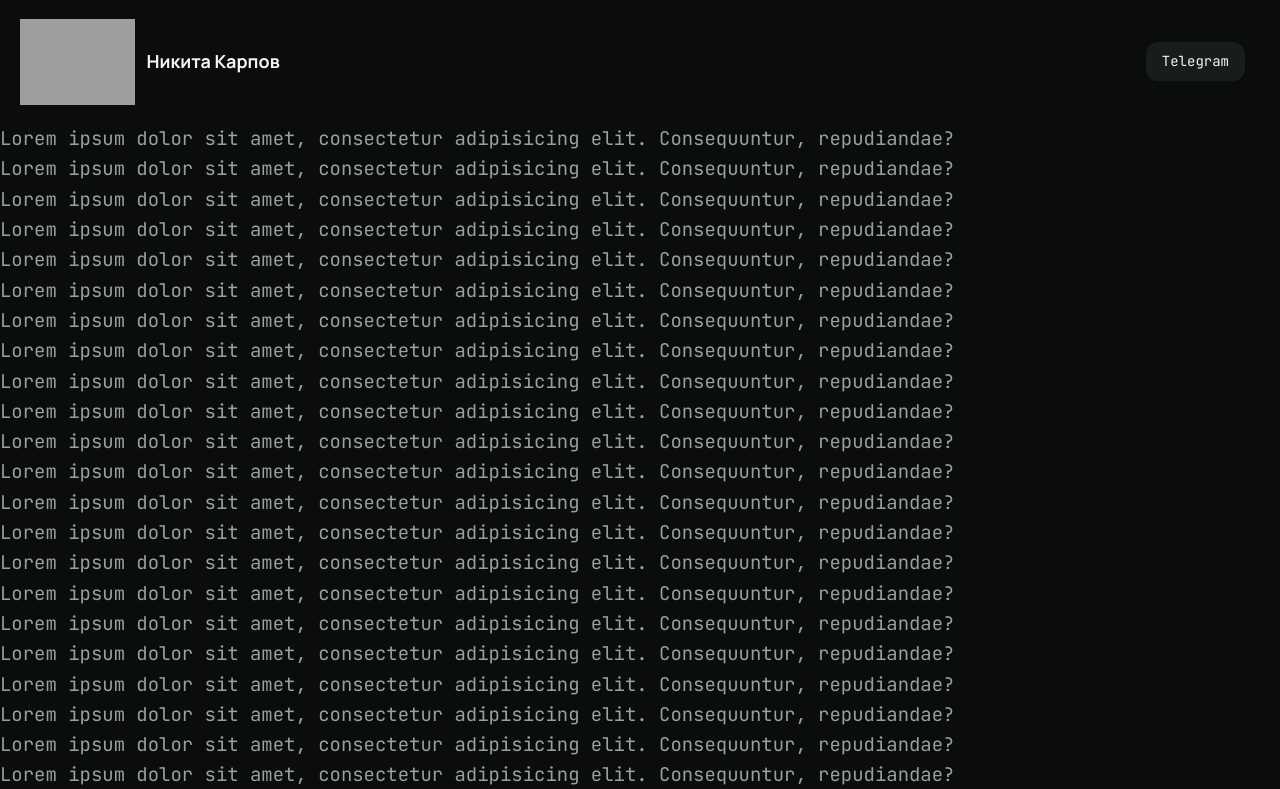
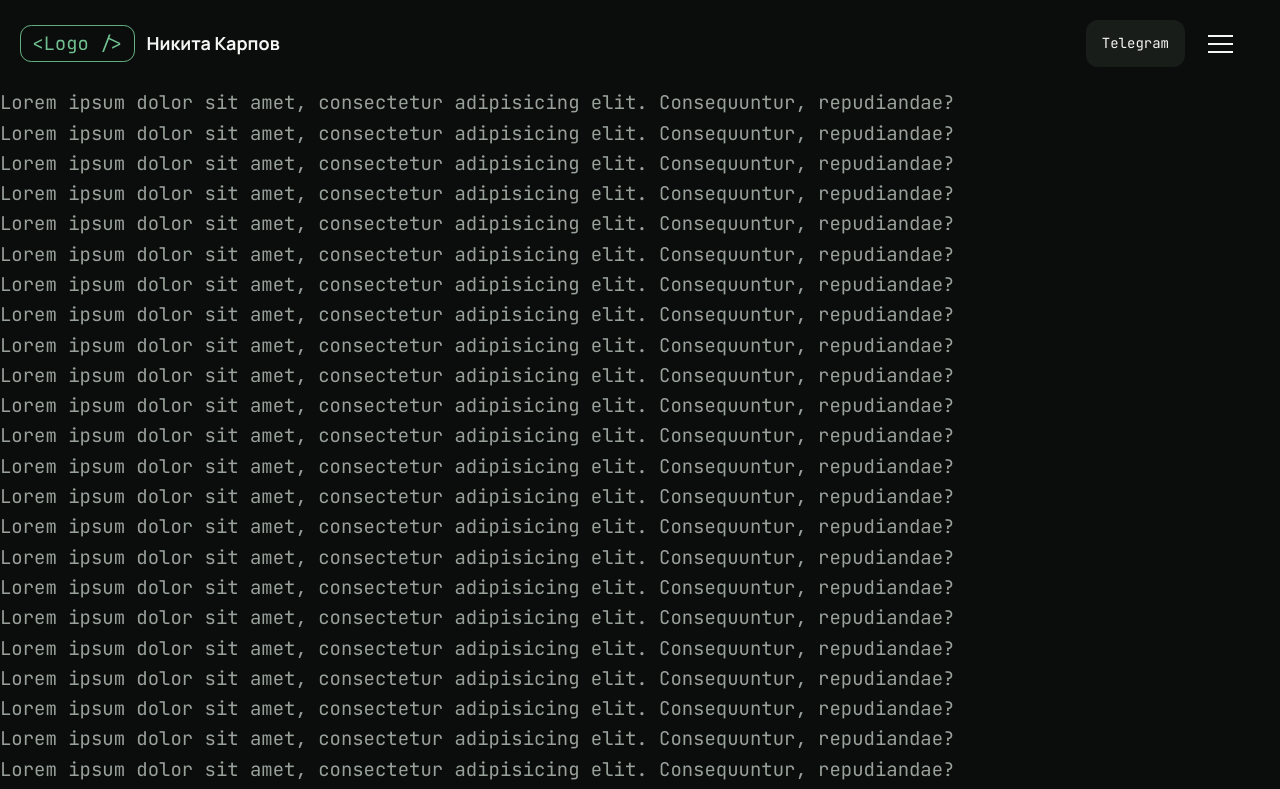
Before and after one commit to jaws812/karpov-nikita-website, a React (Vite) app: page / in a window 1280 px wide. Shown: the top 789 px of the page. Built offline with nearby package versions, Linux system fonts and the light colour scheme; grey boxes are pictures that could not be loaded.

Commit message:
Добавил бургер меню

```diff
--- a/src/app/styles/globals.scss
+++ b/src/app/styles/globals.scss
@@ -1,6 +1,10 @@
 html {
   *:focus {
     outline-color: var(--color-black);
+  }
+
+  &.is-lock {
+    overflow: hidden;
   }
 }
 
--- /dev/null
+++ b/src/shared/ui/BurgerButton/BurgerButton.jsx
@@ -0,0 +1,26 @@
+import './BurgerButton.scss'
+
+const BurgerButton = (props) => {
+  const {
+    className,
+    onClick,
+  } = props
+
+  const title = "Открыть меню"
+
+  return (
+    <button
+      className={`${className} burger-button`}
+      type="button"
+      aria-label={title}
+      title={title}
+      onClick={onClick}
+    >
+      <span className="line"></span>
+      <span className="line"></span>
+      <span className="line"></span>
+    </button>
+  )
+}
+
+export default BurgerButton
--- /dev/null
+++ b/src/shared/ui/BurgerButton/BurgerButton.scss
@@ -0,0 +1,84 @@
+.burger-button{
+  position: relative;
+  width: 50px;
+  height: 50px;
+  @include flex-center(false);
+  flex-direction: column;
+  -webkit-transition: all 0.3s ease-in-out;
+  -o-transition: all 0.3s ease-in-out;
+  transition: all 0.3s ease-in-out;
+  background-color: transparent;
+  border: none;
+  border-radius: var(--border-radius-sm);
+  cursor: pointer;
+
+  @include hover{
+    background-color: var(--color-dark-6);
+  }
+
+  @include laptop-above{
+    @include visually-hidden;
+  }
+}
+
+.burger-button .line{
+  width: 25px;
+  height: 2px;
+  background-color: var(--color-light);
+  display: block;
+  margin: 3px auto;
+  -webkit-transition: all 0.3s ease-in-out;
+  -o-transition: all 0.3s ease-in-out;
+  transition: all 0.3s ease-in-out;
+}
+
+.burger-button.is-active{
+  -webkit-transform: rotate(45deg);
+  -ms-transform: rotate(45deg);
+  -o-transform: rotate(45deg);
+  transform: rotate(45deg);
+  border-radius: 50%;
+}
+
+.burger-button:before{
+  content: "";
+  position: absolute;
+  -webkit-box-sizing: border-box;
+  -moz-box-sizing: border-box;
+  box-sizing: border-box;
+  width: 50px;
+  height: 50px;
+  border: 5px solid transparent;
+  top: 0;
+  left: 0;
+  border-radius: 100%;
+  -webkit-transition: all 0.3s ease-in-out;
+  -o-transition: all 0.3s ease-in-out;
+  transition: all 0.3s ease-in-out;
+}
+
+.burger-button.is-active:before{
+  border: 3px solid var(--color-light);
+}
+
+.burger-button.is-active .line{
+  width: 25px;
+}
+
+.burger-button.is-active .line:nth-child(2){
+  opacity: 0;
+}
+
+.burger-button.is-active .line:nth-child(1){
+  -webkit-transform: translateY(8px);
+  -ms-transform: translateY(8px);
+  -o-transform: translateY(8px);
+  transform: translateY(8px);
+}
+
+.burger-button.is-active .line:nth-child(3){
+  -webkit-transform: translateY(-8px) rotate(90deg);
+  -ms-transform: translateY(-8px) rotate(90deg);
+  -o-transform: translateY(-8px) rotate(90deg);
+  transform: translateY(-8px) rotate(90deg);
+}
--- /dev/null
+++ b/src/shared/ui/BurgerButton/index.js
@@ -0,0 +1 @@
+export {default} from './BurgerButton'
--- a/src/shared/ui/Button/Button.scss
+++ b/src/shared/ui/Button/Button.scss
@@ -4,18 +4,19 @@
   border: var(--border);
   border-radius: var(--border-radius-sm);
   color: var(--color-light);
+  background-color: transparent;
   font-size: 16px;
   font-weight: 700;
   padding: 16px 55px;
 
-  &--wide{
+  &--wide {
     padding-inline: 100px;
   }
 
-  &--small{
+  &--small {
     font-size: 14px;
     font-weight: 400;
-    padding: 8px 16px;
+    padding: 12px 16px;
     border: none;
     background-color: var(--color-dark-4);
   }
--- a/src/widgets/Header/Header.jsx
+++ b/src/widgets/Header/Header.jsx
@@ -1,6 +1,7 @@
 import Button from "@/shared/ui/Button";
+import Logo from "@/shared/ui/Logo";
+import BurgerButton from "@/shared/ui/BurgerButton";
 import './Header.scss'
-import Logo from "@/shared/ui/Logo";
 
 const Header = () => {
   const menuItems = [
@@ -30,6 +31,14 @@ const Header = () => {
     },
   ]
 
+  const onClick = (event) => {
+    const overlayMenu = document.querySelector('[data-js-overlay-menu-dialog]')
+
+    event.currentTarget.classList.toggle("is-active")
+    overlayMenu.open = !overlayMenu.open
+    document.documentElement.classList.toggle("is-lock")
+  }
+
   return (
     <header className="header">
       <div className="header__wrapper container">
@@ -37,11 +46,17 @@ const Header = () => {
           <Logo className="header__logo" />
           <div className="header__name">Никита Карпов</div>
         </div>
-        <nav className="header__menu">
-          <ul className="header__menu-list">
-            {menuItems.map(({label, href}) => {
-              return (
-                <li className="header__menu-item">
+        <dialog
+          className="header__overlay-menu-dialog"
+          data-js-overlay-menu-dialog=''
+        >
+          <nav className="header__menu">
+            <ul className="header__menu-list">
+              {menuItems.map(({label, href}, index) => (
+                <li
+                  className="header__menu-item"
+                  key={index}
+                >
                   <a
                     className="header__menu-link"
                     href={href}
@@ -49,10 +64,10 @@ const Header = () => {
                     {label}
                   </a>
                 </li>
-              )
-            })}
-          </ul>
-        </nav>
+              ))}
+            </ul>
+          </nav>
+        </dialog>
         <div className="header__action">
           <div className="header__action-soc1als">
             <Button
@@ -62,9 +77,12 @@ const Header = () => {
             >Telegram</Button>
           </div>
         </div>
+        <BurgerButton
+          className={"header__burger-button"}
+          onClick={onClick}
+        />
       </div>
     </header>
-
   )
 }
 
--- a/src/widgets/Header/Header.scss
+++ b/src/widgets/Header/Header.scss
@@ -22,6 +22,18 @@
     justify-content: space-between;
     align-items: center;
     padding-block: fluid(21, 12);
+
+    @include laptop {
+      justify-content: flex-start;
+      gap: 10px;
+    }
+  }
+
+  &__action {
+    @include laptop {
+      position: relative;
+      margin-left: auto;
+    }
   }
 
   &__info {
@@ -31,9 +43,43 @@
     gap: 12px;
   }
 
+  &__overlay-menu-dialog {
+    position: fixed;
+    inset: 0;
+    width: 100%;
+    height: 100%;
+    flex-direction: column-reverse;
+    justify-content: start;
+    row-gap: 16px;
+    background-color: var(--color-dark-6);
+    border: none;
+    padding: var(--container-padding-x);
+    transition-duration: var(--transition-duration);
+    transition-behavior: allow-discrete;
+
+    @include laptop-above {
+      display: contents;
+    }
+
+    @mixin starting-styles {
+      opacity: 0;
+      translate: 50%;
+    }
+
+    &[open] {
+      display: flex;
+
+      @starting-style {
+        @include starting-styles;
+      }
+    }
+
+    &:not([open]) {
+      @include starting-styles;
+    }
+  }
+
   &__logo {
-//    width: fluid(144, 94);
-
     @include mobile-s {
       @include visually-hidden();
     }
@@ -44,18 +90,33 @@
       display: flex;
       align-items: center;
       gap: 4px;
+
+      @include laptop {
+        flex-direction: column;
+        gap: 16px;
+        margin-block: auto;
+      }
     }
 
     &-link {
       padding: 8px 10px;
+      color: var(--color-gray);
 
       @include hover {
         color: var(--color-green-1);
       }
+
+      @include laptop {
+        font-size: 20px;
+      }
     }
 
     @include laptop {
-      @include visually-hidden();
+      //      @include visually-hidden();
+      display: flex;
+      justify-content: center;
+      height: 100%;
+      overflow-y: auto;
     }
   }
 
```
Also changed, not shown: public/logo.svg (added).
